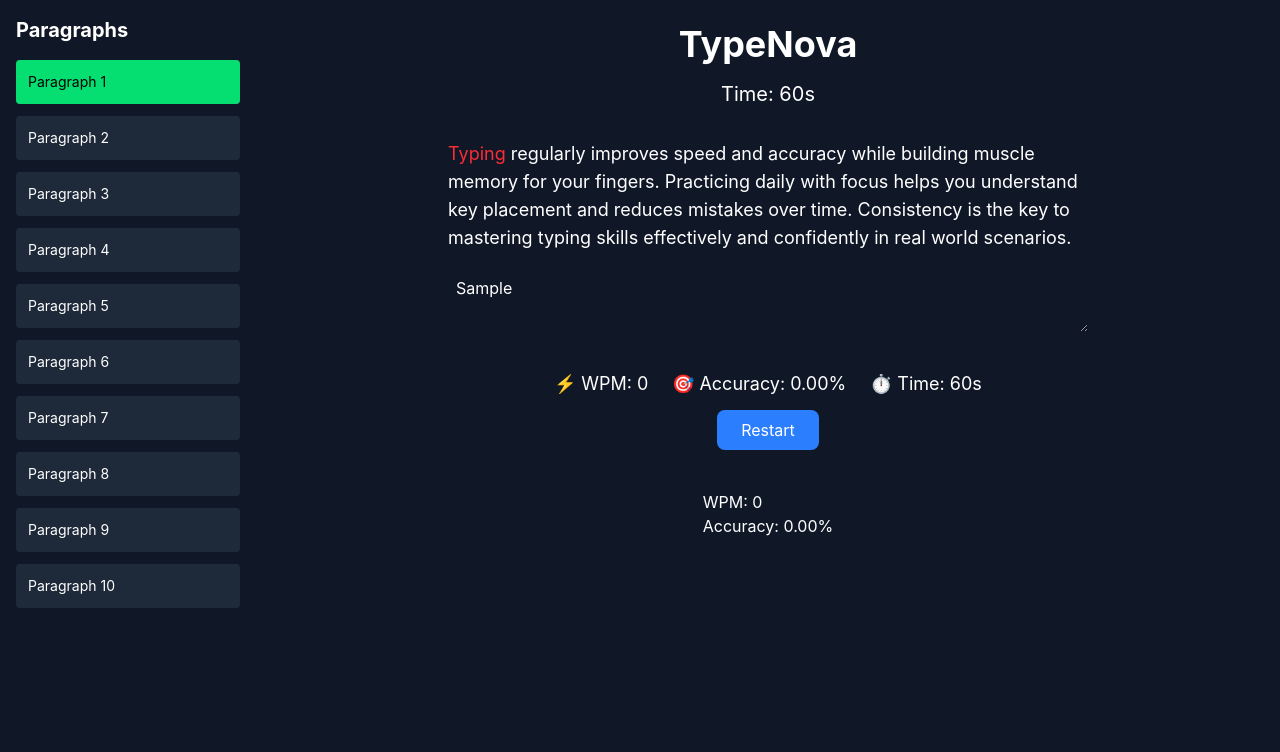
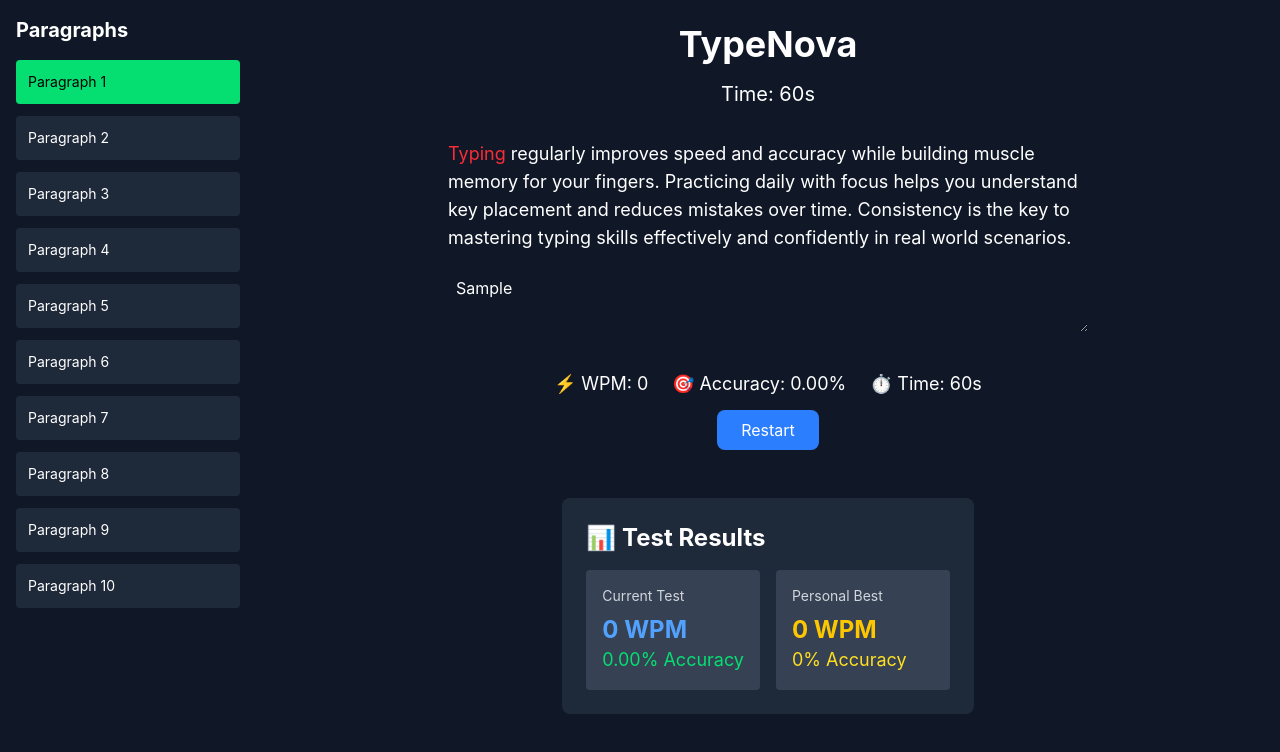
Before and after one commit to Soumyodipto68/TypeNova, a React (Vite) app: page / in a window 1280 px wide. Both pictures are taken after typing "Sample" into the empty fields and a click on the button "Submit". Shown: the top 752 px of the page. Built offline with nearby package versions, Linux system fonts and the light colour scheme.

Commit message:
✅ Personal Best Tracking

```diff
--- a/src/components/Result.jsx
+++ b/src/components/Result.jsx
@@ -1,8 +1,48 @@
+import { useState, useEffect } from "react";
+import { getPersonalBest, updatePersonalBest } from "../utils/personalBest";
+
 const Result = ({ wpm, accuracy }) => {
+  const [personalBest, setPersonalBest] = useState(null);
+  const [newRecords, setNewRecords] = useState({ wpm: false, accuracy: false });
+
+  useEffect(() => {
+    const result = updatePersonalBest(wpm, accuracy);
+    setPersonalBest(result.personalBest);
+    setNewRecords({
+      wpm: result.newWPMRecord,
+      accuracy: result.newAccuracyRecord
+    });
+  }, [wpm, accuracy]);
+
+  if (!personalBest) return null;
+
   return (
-    <div className="mt-4">
-      <h2>WPM: {wpm} </h2>
-      <h2>Accuracy: {accuracy}%</h2>
+    <div className="mt-6 bg-gray-800 p-6 rounded-lg max-w-2xl w-full">
+      <h2 className="text-2xl font-bold mb-4">📊 Test Results</h2>
+
+      <div className="grid grid-cols-2 gap-4">
+        {/* Current Results */}
+        <div className="bg-gray-700 p-4 rounded">
+          <h3 className="text-sm text-gray-300 mb-2">Current Test</h3>
+          <p className="text-2xl font-bold text-blue-400">{wpm} WPM</p>
+          <p className="text-lg text-green-400">{accuracy}% Accuracy</p>
+        </div>
+
+        {/* Personal Best */}
+        <div className="bg-gray-700 p-4 rounded">
+          <h3 className="text-sm text-gray-300 mb-2">Personal Best</h3>
+          <p className="text-2xl font-bold text-yellow-400">
+            {personalBest.bestWPM} WPM {wpm > personalBest.bestWPM ? "⭐" : ""}
+          </p>
+          <p className="text-lg text-yellow-300">
+            {personalBest.bestAccuracy}% Accuracy {accuracy > personalBest.bestAccuracy ? "🎯" : ""}
+          </p>
+        </div>
+      </div>
+
+      {personalBest.lastUpdated && (
+        <p className="text-sm text-gray-400 mt-4">Last updated: {personalBest.lastUpdated}</p>
+      )}
     </div>
   );
 };
--- /dev/null
+++ b/src/utils/personalBest.js
@@ -0,0 +1,39 @@
+// Personal Best Tracking Utility
+const STORAGE_KEY = "typenova_personal_best";
+
+export const getPersonalBest = () => {
+  const stored = localStorage.getItem(STORAGE_KEY);
+  return stored ? JSON.parse(stored) : { bestWPM: 0, bestAccuracy: 0, lastUpdated: null };
+};
+
+export const updatePersonalBest = (wpm, accuracy) => {
+  const current = getPersonalBest();
+  let newWPMRecord = false;
+  let newAccuracyRecord = false;
+  let newBest = { ...current };
+
+  if (wpm > current.bestWPM) {
+    newBest.bestWPM = wpm;
+    newWPMRecord = true;
+  }
+
+  if (accuracy > current.bestAccuracy) {
+    newBest.bestAccuracy = accuracy;
+    newAccuracyRecord = true;
+  }
+
+  if (newWPMRecord || newAccuracyRecord) {
+    newBest.lastUpdated = new Date().toLocaleDateString();
+    localStorage.setItem(STORAGE_KEY, JSON.stringify(newBest));
+  }
+
+  return {
+    newWPMRecord,
+    newAccuracyRecord,
+    personalBest: newBest
+  };
+};
+
+export const resetPersonalBest = () => {
+  localStorage.removeItem(STORAGE_KEY);
+};
```
